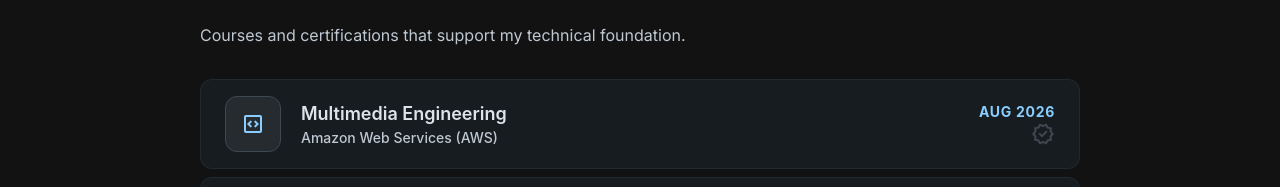
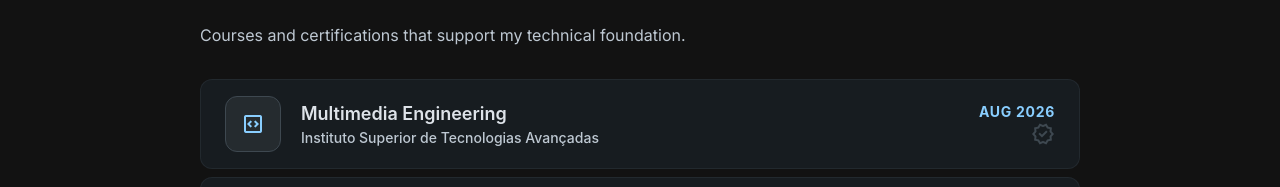
Before and after one commit to Yoises/Portafolio, a React (Vite) app: page / in a window 1280 px wide. Shown: the part 2109-2296 px from the top of the page. Built offline with nearby package versions, Linux system fonts and the light colour scheme.

Commit message:
Update Certifications.tsx
jgl.gljçj

```diff
--- a/src/components/Certifications.tsx
+++ b/src/components/Certifications.tsx
@@ -8,7 +8,7 @@ interface Certification {
 const certifications: Certification[] = [
   {
     title: "Multimedia Engineering",
-    institution: "Amazon Web Services (AWS)",
+    institution: "Instituto Superior de Tecnologias Avançadas",
     date: "Aug 2026",
     icon: "code_blocks",
   },
```
